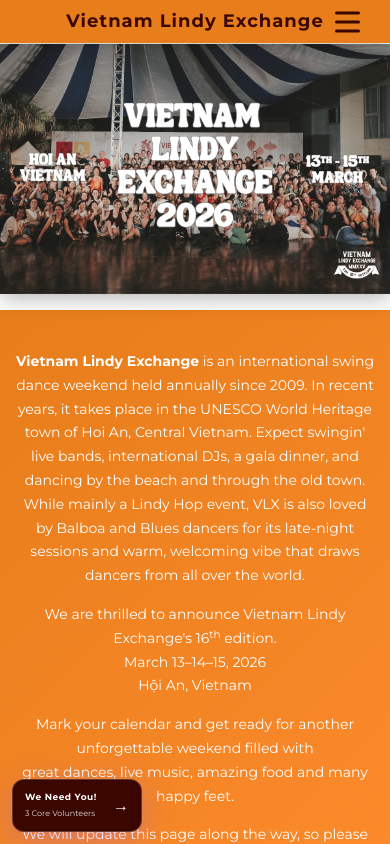
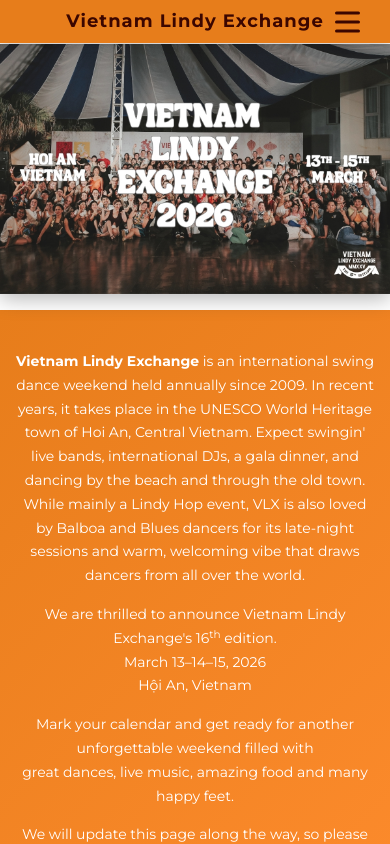
Before and after one commit to MsQdeB/the-vlx2026, an Angular app: page / in a window 390 px wide. Shown: the top 844 px of the page. Built offline with nearby package versions, Linux system fonts and the light colour scheme.

Commit message:
remove the volunteers bottom

```diff
--- a/src/app/app.css
+++ b/src/app/app.css
@@ -16,87 +16,6 @@
   box-sizing: border-box;
 }
 
-/* Volunteers Card Styling */
-.volunteers-card-container {
-  position: fixed;
-  bottom: 20px;
-  left: 20px;
-  z-index: 10;
-}
-
-.volunteers-card {
-  display: block;
-  text-decoration: none;
-  width: 200px;
-  background: #3b0600;
-  backdrop-filter: blur(10px);
-  border: 1px solid rgba(255, 255, 255, 0.2);
-  border-radius: 12px;
-  padding: 18px;
-  cursor: pointer;
-  transition: all 0.3s ease;
-  box-shadow: 0 8px 32px rgba(139, 92, 246, 0.3);
-}
-
-.volunteers-card:hover {
-  transform: translateY(-8px);
-  box-shadow: 0 12px 40px rgba(139, 92, 246, 0.5);
-  border-color: rgba(255, 255, 255, 0.4);
-}
-
-.volunteers-card-inner {
-  display: flex;
-  align-items: center;
-  gap: 14px;
-}
-
-.volunteers-icon {
-  font-size: 32px;
-  flex-shrink: 0;
-  animation: float 3s ease-in-out infinite;
-}
-
-.volunteers-text {
-  flex: 1;
-}
-
-.volunteers-card-title {
-  font-size: 13px;
-  font-weight: 700;
-  color: white;
-  margin: 0;
-  letter-spacing: 0.5px;
-}
-
-.volunteers-card-subtitle {
-  font-size: 13px;
-  color: rgba(255, 255, 255, 0.85);
-  margin: 4px 0 0 0;
-}
-
-.volunteers-arrow {
-  font-size: 24px;
-  color: white;
-  font-weight: bold;
-  transition: transform 0.3s ease;
-  flex-shrink: 0;
-}
-
-.volunteers-card:hover .volunteers-arrow {
-  transform: translateX(4px);
-}
-
-/* Floating animation */
-@keyframes float {
-  0%,
-  100% {
-    transform: translateY(0px);
-  }
-  50% {
-    transform: translateY(-8px);
-  }
-}
-
 @media (max-width: 768px) {
   .main-content {
     top: 0; /* No gap from top */
@@ -107,32 +26,6 @@
     margin-left: 0;
     margin-right: 0;
   }
-
-  .volunteers-card-container {
-    bottom: 15px;
-    left: 15px;
-  }
-
-  .volunteers-card {
-    width: 240px;
-    padding: 14px;
-  }
-
-  .volunteers-icon {
-    font-size: 26px;
-  }
-
-  .volunteers-card-title {
-    font-size: 14px;
-  }
-
-  .volunteers-card-subtitle {
-    font-size: 11px;
-  }
-
-  .volunteers-arrow {
-    font-size: 18px;
-  }
 }
 
 @media (max-width: 480px) {
@@ -140,30 +33,4 @@
     margin-top: 44px; /* Smaller mobile header: 12px + 20px + 12px */
     min-height: calc(100vh - 44px);
   }
-
-  .volunteers-card-container {
-    bottom: 12px;
-    left: 12px;
-  }
-
-  .volunteers-card {
-    width: 130px;
-    padding: 12px;
-  }
-
-  .volunteers-icon {
-    font-size: 24px;
-  }
-
-  .volunteers-card-title {
-    font-size: 9px;
-  }
-
-  .volunteers-card-subtitle {
-    font-size: 8px;
-  }
-
-  .volunteers-arrow {
-    font-size: 16px;
-  }
 }
--- a/src/app/app.html
+++ b/src/app/app.html
@@ -1,19 +1,5 @@
 <app-header></app-header>
 <main class="main-content">
   <router-outlet />
-
-  <!-- Volunteers Card - Bottom Left -->
-  <div class="volunteers-card-container">
-    <a routerLink="/volunteers" class="volunteers-card">
-      <div class="volunteers-card-inner">
-        <!-- <div class="volunteers-icon">🤝</div> -->
-        <div class="volunteers-text">
-          <h3 class="volunteers-card-title">We Need You!</h3>
-          <p class="volunteers-card-subtitle">3 Core Volunteers</p>
-        </div>
-        <div class="volunteers-arrow">→</div>
-      </div>
-    </a>
-  </div>
 </main>
 <app-scroll-to-top></app-scroll-to-top>
```
